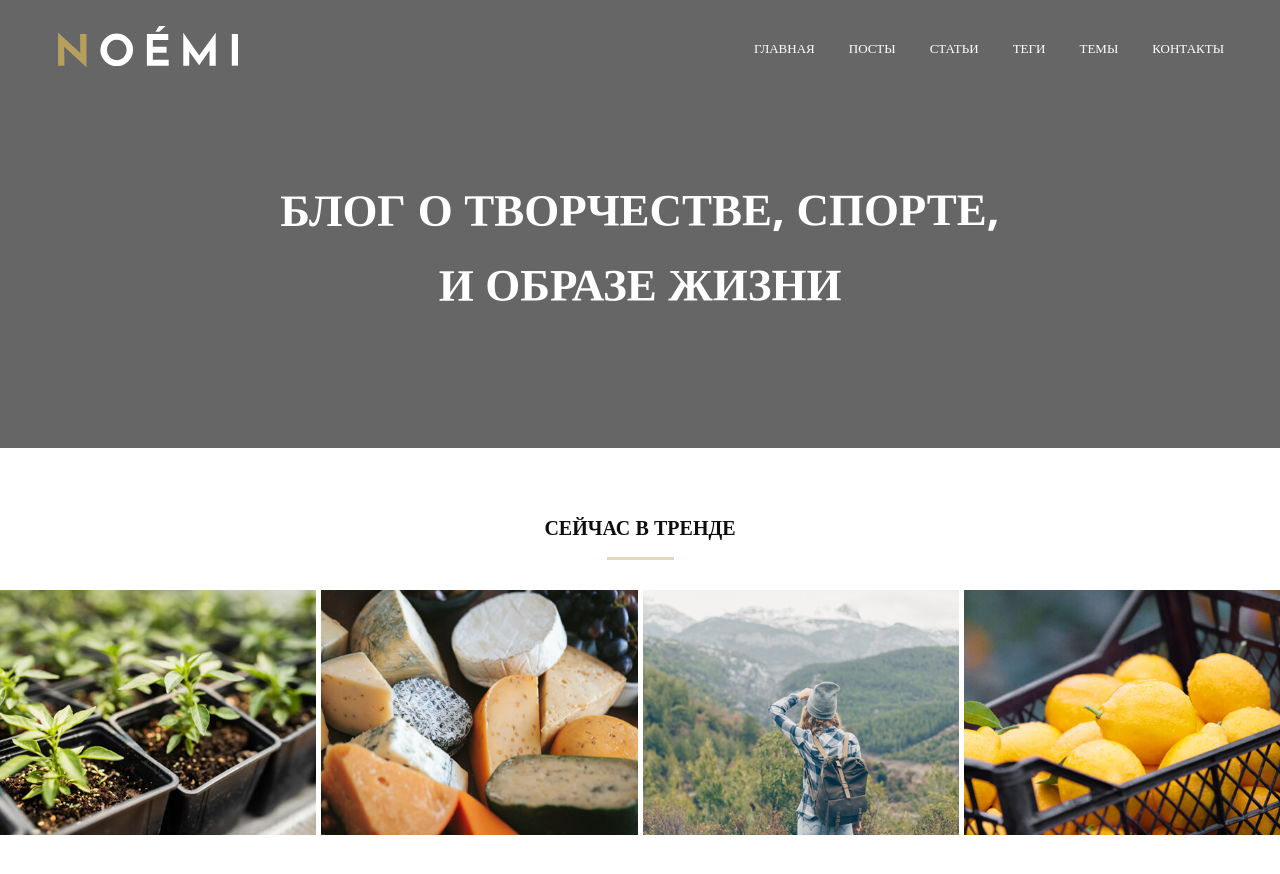
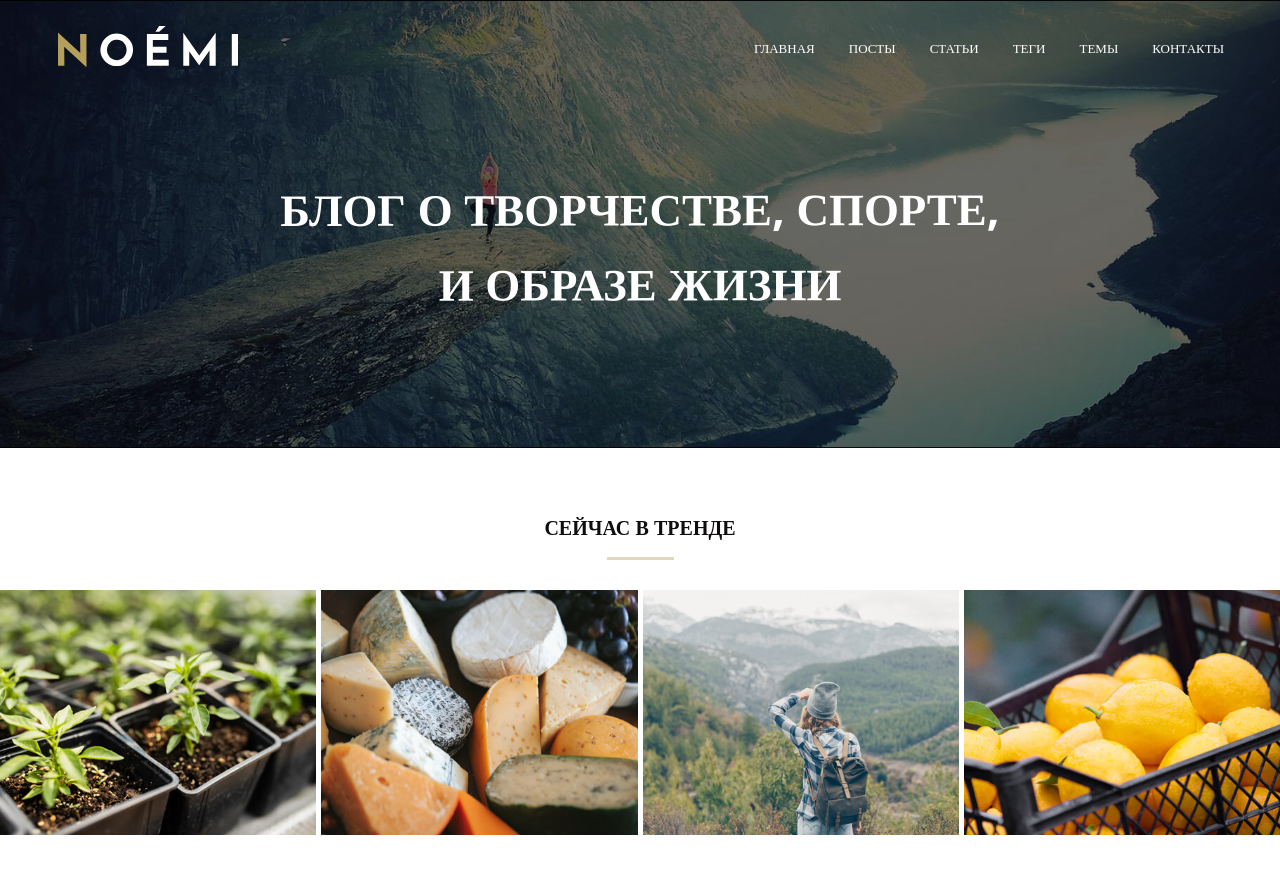
Before and after one commit to PavelBorovinskiy/MQ-diplom, a plain HTML site: page index.html in a window 1280 px wide. Drawn offline with nearby package versions, Linux system fonts and the light colour scheme; a web font is replaced by a local one.

Commit message:
Обновление путей

```diff
--- a/css/style.css
+++ b/css/style.css
@@ -19,7 +19,7 @@
 
 .header {
     background: #000;
-    background: url("images/banner-bg.jpg") center no-repeat;
+    background: url("../images/banner-bg.jpg") center no-repeat;
     background-size: cover;
     position: relative;
     max-width: 100%;
```
